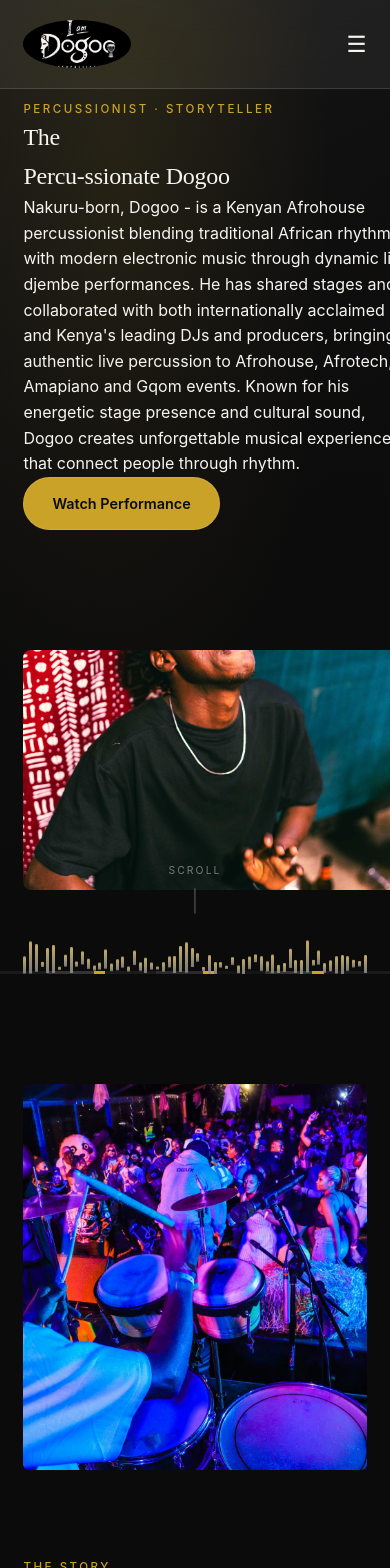
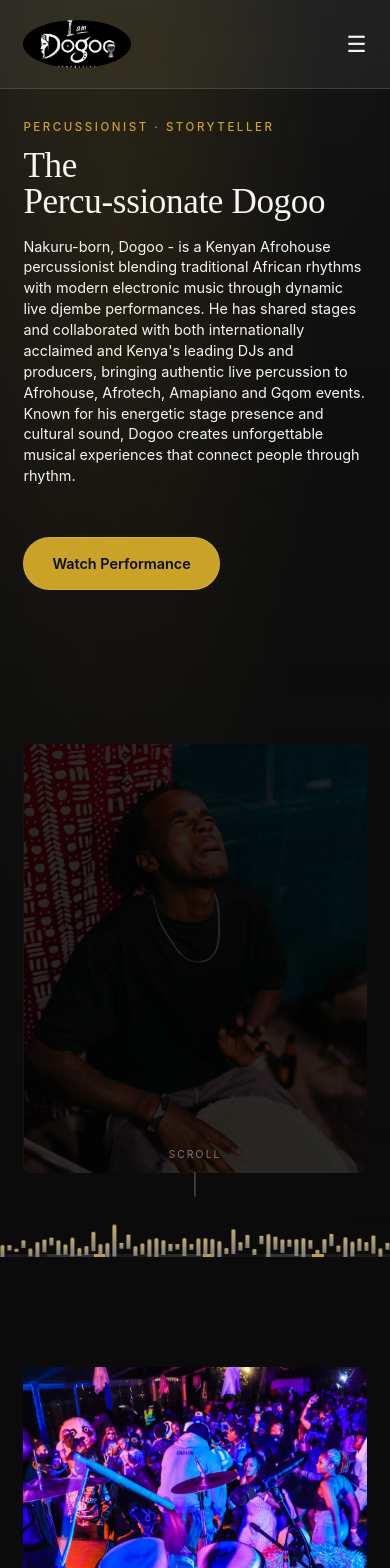
Before and after one commit to Katee-Fidel/Percussionate, a React (Vite) app in the folder Percussionate/: page / in a window 390 px wide. Shown: the top 1568 px of the page. Built offline with nearby package versions, Linux system fonts and the light colour scheme.

Commit message:
Mobile responsiveness

```diff
--- a/Percussionate/src/components/RhythBar.jsx
+++ b/Percussionate/src/components/RhythBar.jsx
@@ -15,7 +15,7 @@ export default function RhythmBar() {
       return x - Math.floor(x)
     }
 
-    return Array.from({ length: 60 }, (_, i) => {
+    return Array.from({ length: 180 }, (_, i) => {
       const r1 = pseudoRand(i + 1)
       const r2 = pseudoRand(i + 101)
       const r3 = pseudoRand(i + 201)
@@ -29,6 +29,9 @@ export default function RhythmBar() {
 
   return (
     <div className="rhythm-bar" aria-hidden="true">
+      <div className="rhythm-track">
+        {[0, 1].map((group) => (
+          <div className="rhythm-group" key={group}>
             {bars.map((bar, i) => (
               <span
                 key={i}
@@ -40,5 +43,8 @@ export default function RhythmBar() {
               />
             ))}
           </div>
+        ))}
+      </div>
+    </div>
   )
 }
--- a/Percussionate/src/index.css
+++ b/Percussionate/src/index.css
@@ -98,9 +98,6 @@ button:focus-visible {
    overlaid with pulsing equalizer bars.
 ============================================================ */
 .rhythm-bar {
-  display: flex;
-  align-items: flex-end;
-  gap: 3px;
   height: 34px;
   width: 100%;
   padding: 0 6vw;
@@ -120,6 +117,20 @@ button:focus-visible {
     )
     bottom / 100% 3px no-repeat;
 }
+.rhythm-track {
+  display: flex;
+  align-items: flex-end;
+  gap: 3px;
+  width: max-content;
+  height: 100%;
+  animation: rhythm-scroll 32s linear infinite;
+  will-change: transform;
+}
+.rhythm-group {
+  display: flex;
+  align-items: flex-end;
+  gap: 3px;
+}
 .rhythm-bar span {
   display: block;
   width: 4px;
@@ -127,6 +138,10 @@ button:focus-visible {
   background: linear-gradient(180deg, var(--gold-bright), var(--ash));
   animation: pulse 1.6s ease-in-out infinite;
   opacity: 0.85;
+}
+@keyframes rhythm-scroll {
+  from { transform: translateX(0); }
+  to { transform: translateX(calc(-50% - 1.5px)); }
 }
 @keyframes pulse {
   0%, 100% { transform: scaleY(0.25); }
@@ -520,12 +535,14 @@ button:focus-visible {
   overflow: hidden;
   padding: 6px 6vw 20px;
   margin: 0 -6vw;
+  background: var(--ink);
 }
 .past-track {
   display: flex;
   gap: 20px;
   width: max-content;
-  animation: shows-scroll 32s linear infinite;
+  min-height: 100%;
+  animation: shows-scroll 33s linear infinite;
   will-change: transform;
 }
 .past-scroll:hover .past-track,
@@ -675,11 +692,12 @@ button:focus-visible {
 
   .hero-content-col {
     height: auto;
-    padding: 0;
+    min-height: 58vh;
+    padding: 24px 0 40px;
   }
 
   .hero-ctas {
-    margin-top: 0;
+    margin-top: auto;
   }
 
   .hero-photo-placeholder {
@@ -699,12 +717,39 @@ button:focus-visible {
     padding: 0 8vw;
   }
 
+  .hero-content-col {
+    min-height: 62vh;
+    padding: 18px 0 34px;
+  }
+
+  .hero-content-col h1 {
+    font-size: clamp(2rem, 9vw, 2.8rem);
+    line-height: 1;
+    margin: 12px 0 18px;
+  }
+
+  .hero-content-col p {
+    font-size: 0.9rem;
+    line-height: 1.45;
+    margin-bottom: 0;
+  }
+
+  .hero-ctas {
+    margin-top: 50px;
+  }
+
   .hero-content h1 {
     font-size: clamp(2.1rem, 9vw, 3.2rem);
   }
 
   .hero-photo-placeholder {
-    height: 240px;
+    width: 100%;
+    height: auto;
+    aspect-ratio: 4 / 5;
+    max-width: none;
     border-radius: 8px;
+    background-size: contain !important;
+    background-repeat: no-repeat;
+    background-color: #141414;
   }
 }
```
Lines whose indentation alone changed are shown as unchanged.
